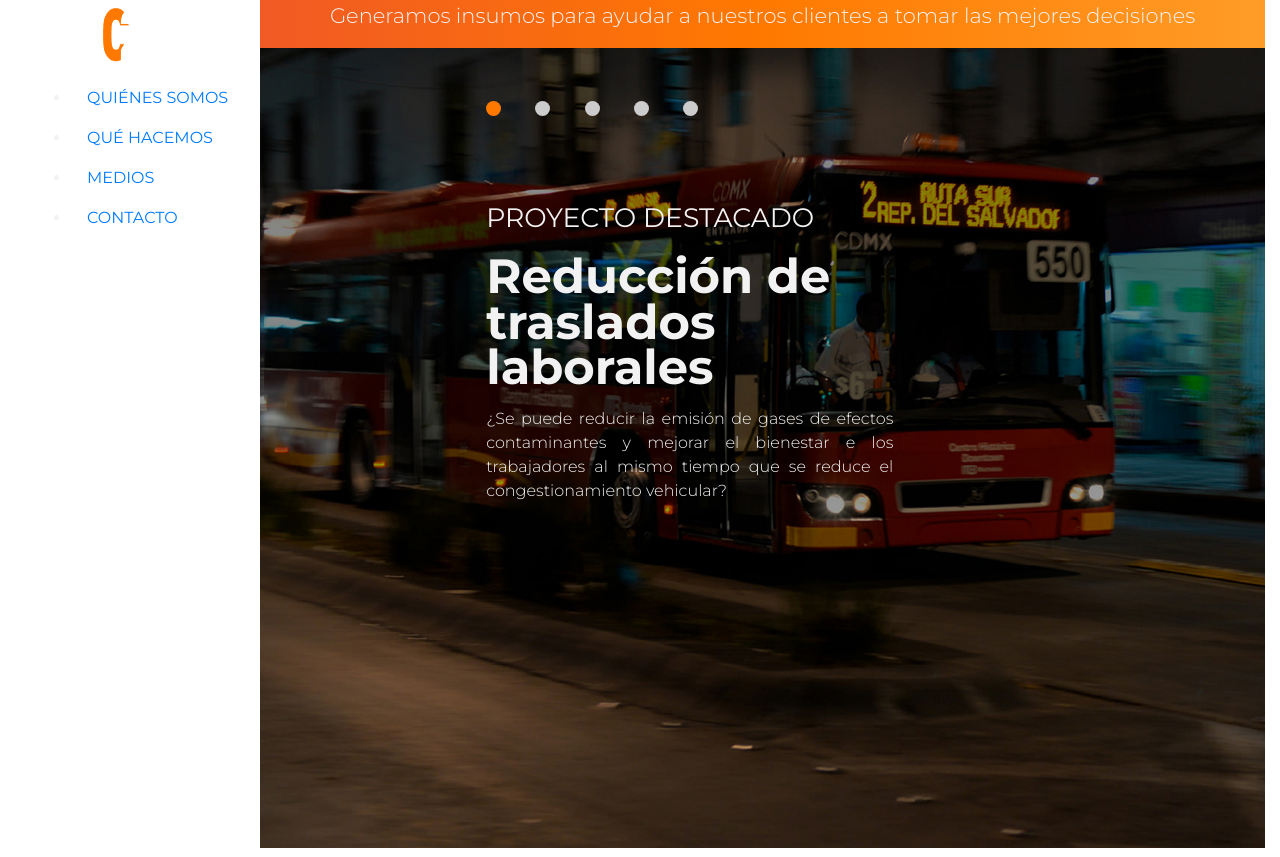
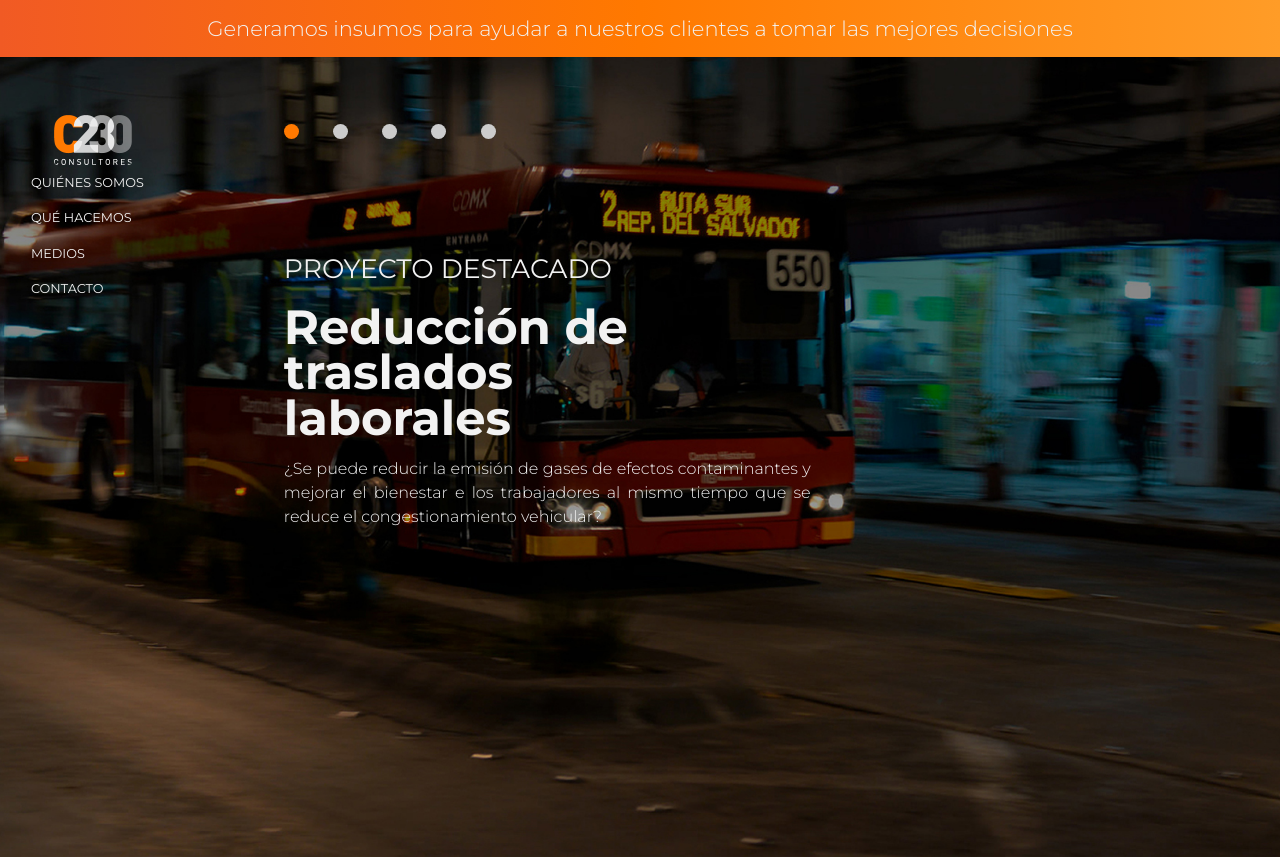
Before and after one commit to cruzmayra/prueba-IDEA, a plain HTML site: page index.html in a window 1280 px wide. Drawn offline with nearby package versions, Linux system fonts and the light colour scheme.

Commit message:
versión de escritorio

```diff
--- a/css/main.css
+++ b/css/main.css
@@ -7,9 +7,14 @@ body {
 
 header {
   background: linear-gradient(to right, #F15A24 , #FF7900,#FF9C27);
-  clear: none;
+  display: block;
   font-size: 21px;
   font-weight:300;
+  padding: 1% 0%;
+}
+
+header > p{
+  margin:0;
 }
 
 .slide.active {
@@ -22,6 +27,10 @@ header {
   display:none;
   min-height: 100vh;
   padding: 15% 21%;
+}
+
+#carousel-projects > section {
+  position: initial;
 }
 
 .container-slide,
@@ -68,13 +77,22 @@ ol {
 .navbar {
   display: block;
   float: left;
+  margin: 0;
+  padding: 9% 0%;
+  position: absolute;
 }
 
+.navbar a {
+  color:#F2F2F2;
+  font-size: 0.8rem;
+}
 
 /* make sidebar nav vertical */
 @media (max-width: 768px) {
+
   .navbar {
     float: none;
+    padding: 0%;
     display: flex;
   }
 }
--- a/index.html
+++ b/index.html
@@ -12,12 +12,12 @@
   <body class="container-fluid">
 
       <nav class="navbar navbar-expand-lg float-rig">
-          <img src="assets/images/logo.png" class="rounded mx-auto d-block" width="70" height="70" alt="logo">
+          <img src="assets/images/logo.png" class="rounded mx-auto d-block" width="50%" height="auto" alt="logo">
           <button class="navbar-toggler" type="button" data-toggle="collapse" data-target="#menu" aria-controls="menu" aria-expanded="false" aria-label="Toggle navigation">
             <span class="navbar-toggler-icon"></span>
           </button>
           <div class="collapse navbar-collapse" id="menu">
-            <ul class="mr-auto">
+            <ul class="mr-auto list-unstyled">
               <li class="nav-item">
                 <a class="nav-link" href="#">QUIÉNES SOMOS</a>
               </li>
@@ -34,7 +34,7 @@
           </div>
       </nav>
 
-    <header class="row">
+    <header class="row d-none d-md-block d-lg-block">
         <p class="col-md-12 text-center">Generamos insumos para ayudar a nuestros clientes a tomar las mejores decisiones</p>
     </header>
 
--- a/js/app.js
+++ b/js/app.js
@@ -14,7 +14,6 @@ var uploadImage = function() {
 var showImage = function(target) {
   var $currentSlide = $("li.active");
   var $newImage = $("li[data-slide=" + target + "]");
-  console.log($currentSlide,$newImage);
   $currentSlide.removeClass("active");
   $newImage.addClass("active");
 }
```
